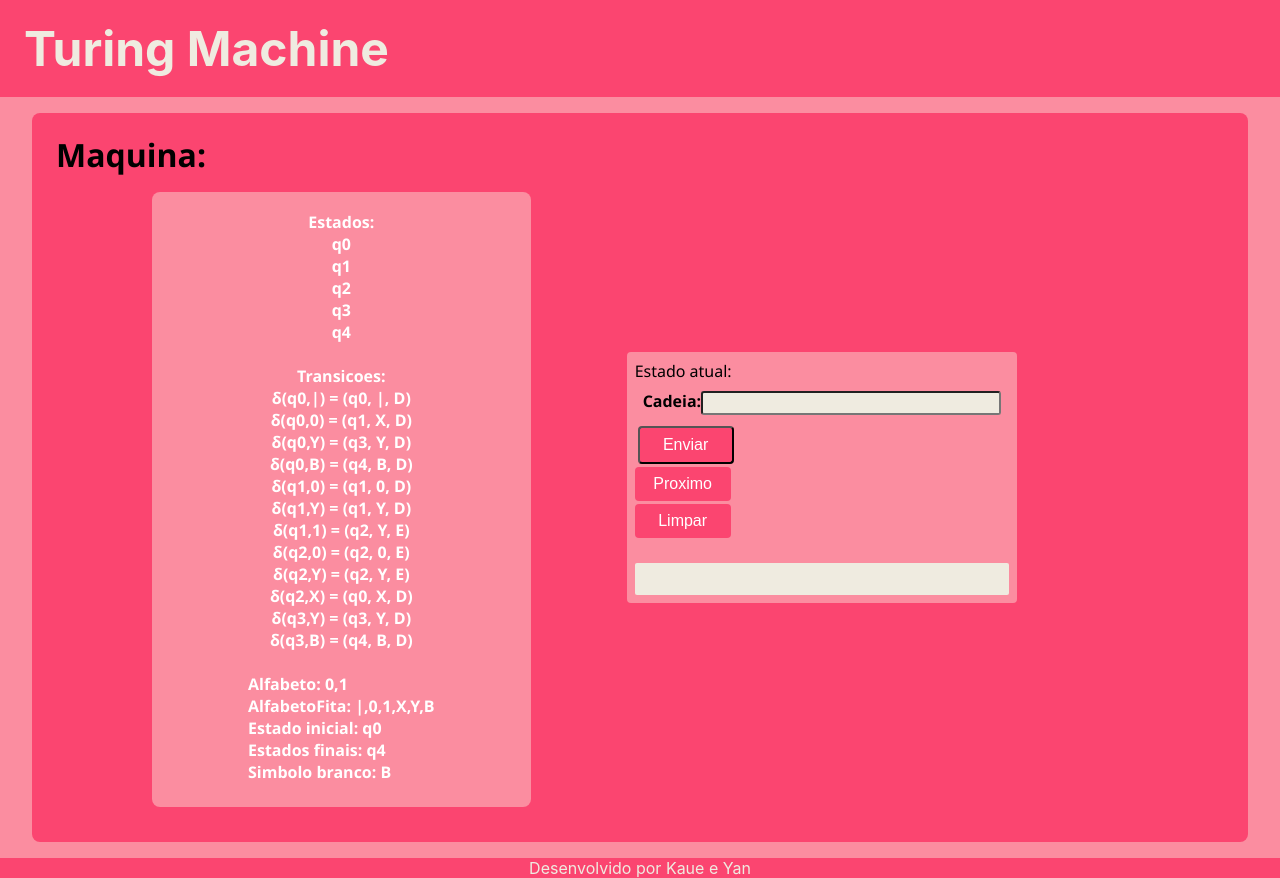
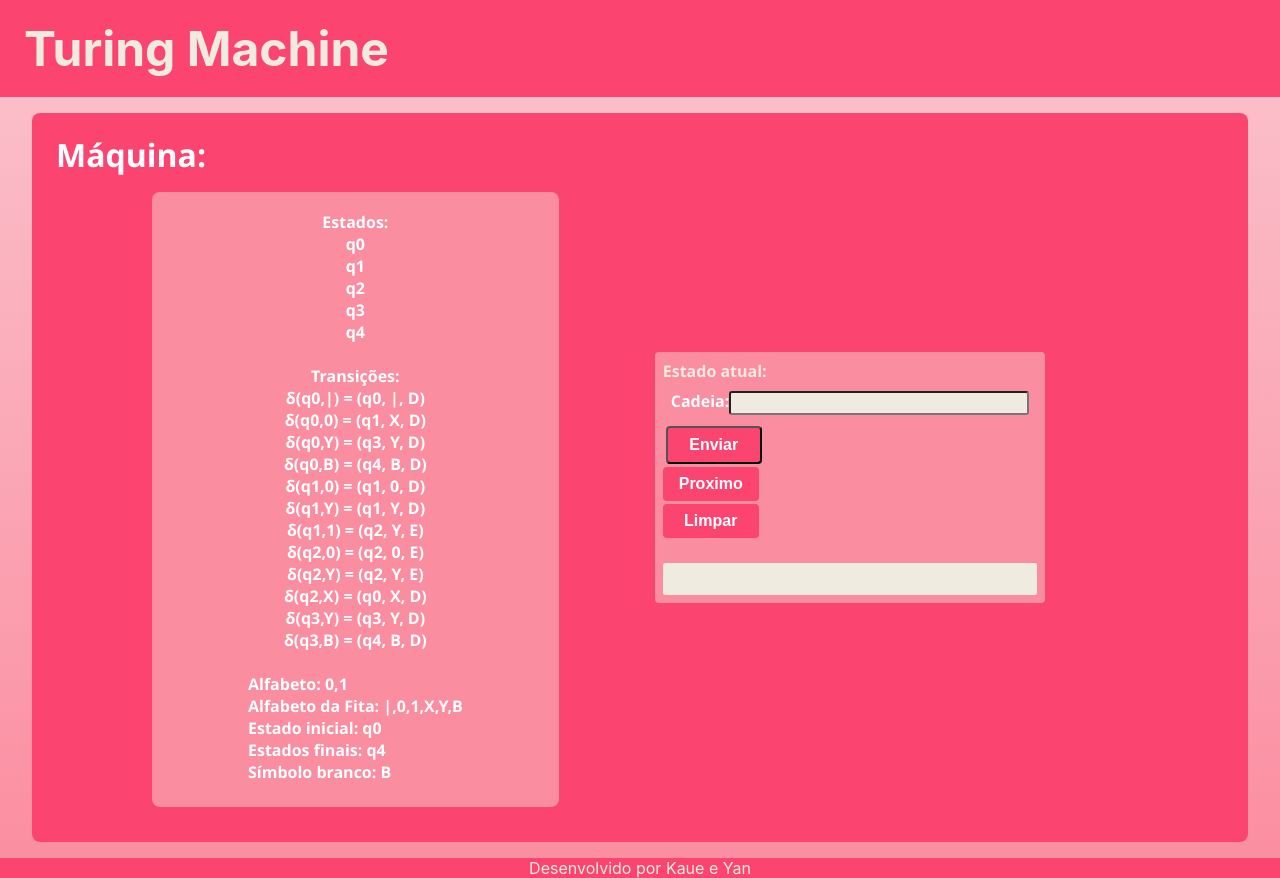
Before and after one commit to kauelso/Maquina-turing, a React (Create React App) app: page / in a window 1280 px wide. Built offline with nearby package versions, Linux system fonts and the light colour scheme.

Commit message:
correção de cores e acentuação

```diff
--- a/src/GlobalStyles.ts
+++ b/src/GlobalStyles.ts
@@ -21,7 +21,8 @@ export default createGlobalStyle`
       sans-serif;
     -webkit-font-smoothing: antialiased;
     -moz-osx-font-smoothing: grayscale;
-    background: #FB8DA0;
+    background:linear-gradient(rgba(250,250,250,0.5),transparent);
+    background-color:#FB8DA0; /*this your primary color*/
   }
   code {
     font-family: source-code-pro, Menlo, Monaco, Consolas, 'Courier New',
--- a/src/components/Entrada/styles.ts
+++ b/src/components/Entrada/styles.ts
@@ -20,10 +20,12 @@ export const SubmitWrapper = styled.input`
   text-decoration: none;
   overflow: hidden;
   cursor: pointer;
+  font-weight: bold;
 `;
 export const LabelWrapper = styled.label`
   font-family: 'Segoe UI';
   font-weight: bold;
   font-size: 1rem;
   padding: 0.5rem;
+  color: #ffffff;
 `;
--- a/src/components/Maquina/index.tsx
+++ b/src/components/Maquina/index.tsx
@@ -34,20 +34,20 @@ export function Maquina({ maquina }: Props) {
         <span>{estado.nome + ' '}</span>
       ))}
       <br />
-      Transicoes:{' '}
+      Transições:{' '}
       {montaTransicoes().map((tr) => (
         <p>{tr}</p>
       ))}
       <br />
       Alfabeto: {maquina.alfabeto + ' '}
       <br />
-      AlfabetoFita: {maquina.alfabetoFita + ' '}
+      Alfabeto da Fita: {maquina.alfabetoFita + ' '}
       <br />
       Estado inicial: {maquina.estadoInicial}
       <br />
       Estados finais: {maquina.estadosFinais + ' '}
       <br />
-      Simbolo branco: {maquina.simboloBranco}
+      Símbolo branco: {maquina.simboloBranco}
     </WrapperMaquina>
   );
 }
--- a/src/components/Menu/index.tsx
+++ b/src/components/Menu/index.tsx
@@ -101,7 +101,7 @@ export function Menu() {
   return (
     <WrapperMenu>
       <WrapperDescription>
-        <h4>Maquina:</h4>
+        <h4>Máquina:</h4>
         <Maquina maquina={maquina} />
       </WrapperDescription>
       <WrapperMachine>
--- a/src/components/Menu/styles.ts
+++ b/src/components/Menu/styles.ts
@@ -17,6 +17,7 @@ export const WrapperMenu = styled.div`
   font-family: 'Segoe UI';
   h4 {
     font-size: 2rem;
+    color: #ffffff;
   }
 `;
 export const ButtonWrapper = styled.button`
@@ -32,6 +33,7 @@ export const ButtonWrapper = styled.button`
   text-decoration: none;
   overflow: hidden;
   cursor: pointer;
+  font-weight: bold;
 `;
 
 export const WrapperMachine = styled.div`
@@ -40,6 +42,13 @@ export const WrapperMachine = styled.div`
   background: #fb8da0;
   border-radius: 4px;
   padding: 0.5rem;
+  p {
+    font-family: 'Segoe UI';
+    font-size: 1rem;
+    font-weight: normal;
+    color: #efebe0;
+    font-weight: bold;
+  }
 `;
 export const WrapperDescription = styled.div``;
 
@@ -51,4 +60,5 @@ export const WrapperFita = styled.div`
   border-color: #fb8da0;
   height: 2rem;
   border-radius: 2px;
+  text-align: center;
 `;
```
